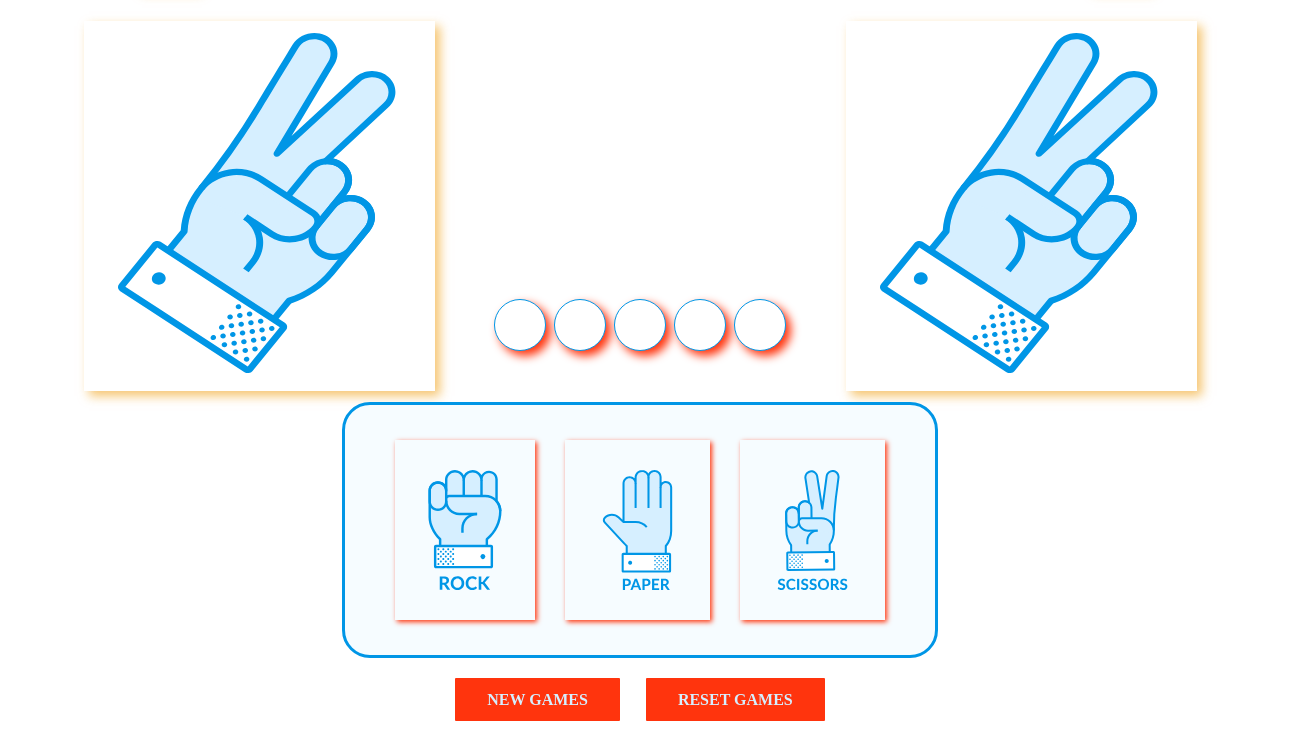
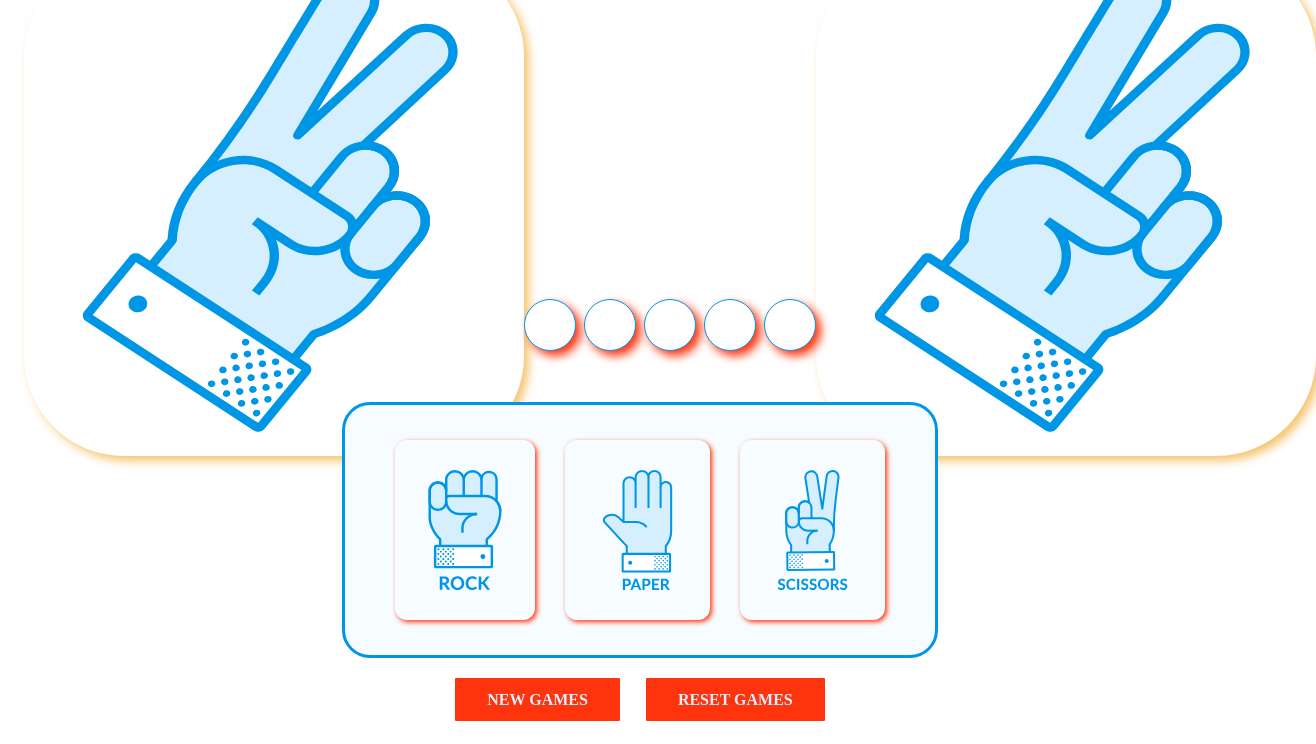
Before and after one commit to shubhdevelop/rock-paper-scissors, a plain HTML site: page index.html in a window 1280 px wide. Shown: the part 202-946 px from the top of the page, 1316 px wide, since content can reach past the window. Drawn offline with Linux system fonts and the light colour scheme.

Commit message:
modify style of the avatars as well the border radiaus of the images

```diff
--- a/styles/styles.css
+++ b/styles/styles.css
@@ -84,8 +84,10 @@ nav h1{
     color: #000000;
 }
 
-.player img{
-    height: 90%;
+.player1, .player2{
+    border-radius: 20%;
+    height: 500px;
+    width: 500px;
     box-shadow: 5px 5px 10px #f09b0793;
 }
 
@@ -120,6 +122,7 @@ nav h1{
     display: flex;
     justify-content: space-between;
     align-items: center;
+
 }
 
 .selection .item:active{
@@ -127,6 +130,7 @@ nav h1{
 }
 .selection .item img{
     height: 120px;
+    border-radius: 12px;
     padding: 30px;
     box-shadow: 2px 2px 5px #FF340D;
 }
```
